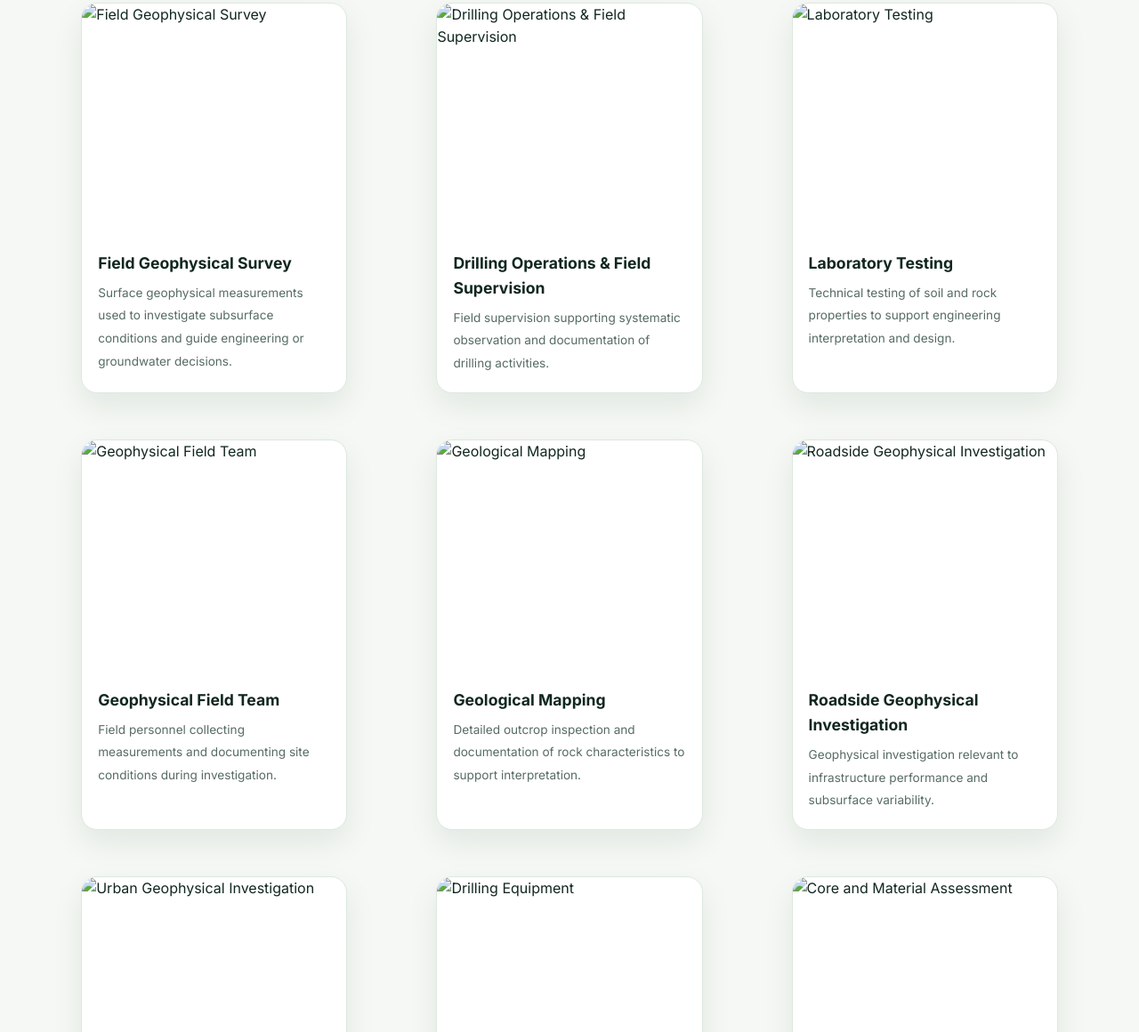
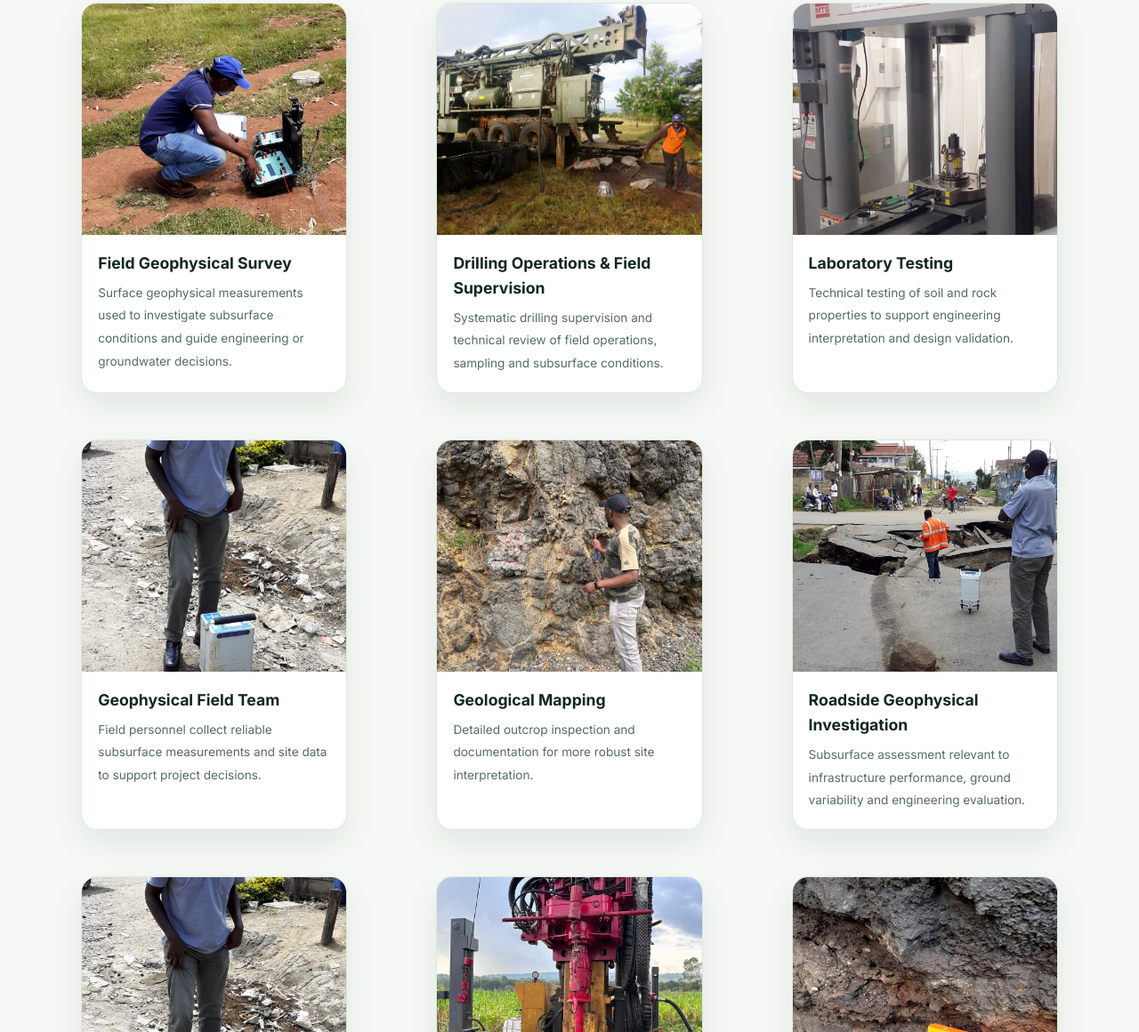
Before and after one commit to MwaiD-bot/geoscanengineering2, a plain HTML site: page gallery.html in a window 1280 px wide. Shown: the part 1640-2800 px from the top of the page at 89% size. Drawn offline with Linux system fonts and the light colour scheme.

Commit message:
Fix gallery slideshow and card image paths to existing repository photos

```diff
--- a/gallery.html
+++ b/gallery.html
@@ -36,7 +36,7 @@
       <section class="container">
         <div class="slideshow">
           <div class="slide-frame" id="slideFrame">
-            <img id="slideImage" src="images/terrain-survey.svg" alt="Field geophysical survey" />
+            <img id="slideImage" src="field-geophysical-survey.jpg" alt="Field geophysical survey" />
           </div>
           <div class="slide-caption">
             <h2 id="slideTitle">Field Geophysical Survey</h2>
@@ -58,27 +58,27 @@
         </div>
 
         <div class="gallery-grid">
-          <figure class="gallery-card"><img src="images/terrain-survey.svg" alt="Field Geophysical Survey" loading="lazy"><figcaption><strong>Field Geophysical Survey</strong><span>Surface geophysical measurements used to investigate subsurface conditions and guide engineering or groundwater decisions.</span></figcaption></figure>
-          <figure class="gallery-card"><img src="images/drilling-rig.svg" alt="Drilling Operations & Field Supervision" loading="lazy"><figcaption><strong>Drilling Operations & Field Supervision</strong><span>Field supervision supporting systematic observation and documentation of drilling activities.</span></figcaption></figure>
-          <figure class="gallery-card"><img src="images/lab-test.svg" alt="Laboratory Testing" loading="lazy"><figcaption><strong>Laboratory Testing</strong><span>Technical testing of soil and rock properties to support engineering interpretation and design.</span></figcaption></figure>
-          <figure class="gallery-card"><img src="images/field-team.svg" alt="Geophysical Field Team" loading="lazy"><figcaption><strong>Geophysical Field Team</strong><span>Field personnel collecting measurements and documenting site conditions during investigation.</span></figcaption></figure>
-          <figure class="gallery-card"><img src="images/geological-mapping.svg" alt="Geological Mapping" loading="lazy"><figcaption><strong>Geological Mapping</strong><span>Detailed outcrop inspection and documentation of rock characteristics to support interpretation.</span></figcaption></figure>
-          <figure class="gallery-card"><img src="images/road-investigation.svg" alt="Roadside Geophysical Investigation" loading="lazy"><figcaption><strong>Roadside Geophysical Investigation</strong><span>Geophysical investigation relevant to infrastructure performance and subsurface variability.</span></figcaption></figure>
-          <figure class="gallery-card"><img src="images/terrain-survey.svg" alt="Urban Geophysical Investigation" loading="lazy"><figcaption><strong>Urban Geophysical Investigation</strong><span>Non-invasive measurements in urban contexts to support subsurface characterization where access is constrained.</span></figcaption></figure>
-          <figure class="gallery-card"><img src="images/drilling-rig.svg" alt="Drilling Equipment" loading="lazy"><figcaption><strong>Drilling Equipment</strong><span>Close-up view of drilling operations showing machinery used for subsurface investigation.</span></figcaption></figure>
-          <figure class="gallery-card"><img src="images/rock-core.svg" alt="Core and Material Assessment" loading="lazy"><figcaption><strong>Core & Material Assessment</strong><span>Forward-looking review of recovered materials and field observations to guide engineering interpretation.</span></figcaption></figure>
+          <figure class="gallery-card"><img src="field-geophysical-survey.jpg" alt="Field Geophysical Survey" loading="lazy"><figcaption><strong>Field Geophysical Survey</strong><span>Surface geophysical measurements used to investigate subsurface conditions and guide engineering or groundwater decisions.</span></figcaption></figure>
+          <figure class="gallery-card"><img src="drilling-rig-site-operations.jpg" alt="Drilling Operations & Field Supervision" loading="lazy"><figcaption><strong>Drilling Operations & Field Supervision</strong><span>Systematic drilling supervision and technical review of field operations, sampling and subsurface conditions.</span></figcaption></figure>
+          <figure class="gallery-card"><img src="rock-testing-laboratory.jpg" alt="Laboratory Testing" loading="lazy"><figcaption><strong>Laboratory Testing</strong><span>Technical testing of soil and rock properties to support engineering interpretation and design validation.</span></figcaption></figure>
+          <figure class="gallery-card"><img src="urban-geophysical-investigation.jpg" alt="Geophysical Field Team" loading="lazy"><figcaption><strong>Geophysical Field Team</strong><span>Field personnel collect reliable subsurface measurements and site data to support project decisions.</span></figcaption></figure>
+          <figure class="gallery-card"><img src="outcrop-geological-mapping.jpg" alt="Geological Mapping" loading="lazy"><figcaption><strong>Geological Mapping</strong><span>Detailed outcrop inspection and documentation for more robust site interpretation.</span></figcaption></figure>
+          <figure class="gallery-card"><img src="roadside-geophysical-investigation.jpg" alt="Roadside Geophysical Investigation" loading="lazy"><figcaption><strong>Roadside Geophysical Investigation</strong><span>Subsurface assessment relevant to infrastructure performance, ground variability and engineering evaluation.</span></figcaption></figure>
+          <figure class="gallery-card"><img src="urban-geophysical-investigation.jpg" alt="Urban Geophysical Investigation" loading="lazy"><figcaption><strong>Urban Geophysical Investigation</strong><span>Site-based assessment of subsurface conditions in urban and infrastructure settings.</span></figcaption></figure>
+          <figure class="gallery-card"><img src="drilling-equipment-closeup.jpg" alt="Drilling Equipment" loading="lazy"><figcaption><strong>Drilling Equipment</strong><span>Close-up view of drilling operation hardware and field equipment used in site investigation.</span></figcaption></figure>
+          <figure class="gallery-card"><img src="rock-outcrop-assessment.jpg" alt="Core and Material Assessment" loading="lazy"><figcaption><strong>Core & Material Assessment</strong><span>Forward-looking review of geological material characteristics to inform interpretation and design.</span></figcaption></figure>
         </div>
       </section>
     </main>
 
     <script>
       const slides = [
-        { file: 'images/terrain-survey.svg', title: 'Field Geophysical Survey', text: 'Surface geophysical measurements used to investigate subsurface conditions and guide engineering or groundwater decisions.' },
-        { file: 'images/drilling-rig.svg', title: 'Drilling Operations & Field Supervision', text: 'Systematic drilling supervision and technical review of field operations, sampling and subsurface observations.' },
-        { file: 'images/lab-test.svg', title: 'Laboratory Testing', text: 'Technical testing of soil and rock properties to support engineering interpretation and design validation.' },
-        { file: 'images/field-team.svg', title: 'Geophysical Field Team', text: 'Personnel and equipment working together to collect reliable subsurface measurements and site data.' },
-        { file: 'images/geological-mapping.svg', title: 'Geological Mapping', text: 'Field inspection and documentation of geological features for more robust site interpretation.' },
-        { file: 'images/road-investigation.svg', title: 'Roadside Geophysical Investigation', text: 'Subsurface assessment relevant to infrastructure performance, ground variability and engineering decisions.' }
+        { file: 'field-geophysical-survey.jpg', title: 'Field Geophysical Survey', text: 'Surface geophysical measurements used to investigate subsurface conditions and guide engineering or groundwater decisions.' },
+        { file: 'drilling-rig-site-operations.jpg', title: 'Drilling Operations & Field Supervision', text: 'Systematic drilling supervision and technical review of field operations, sampling and subsurface conditions.' },
+        { file: 'rock-testing-laboratory.jpg', title: 'Laboratory Testing', text: 'Technical testing of soil and rock properties to support engineering interpretation and design validation.' },
+        { file: 'urban-geophysical-investigation.jpg', title: 'Geophysical Field Team', text: 'Personnel and equipment working together to collect reliable subsurface measurements and site data.' },
+        { file: 'outcrop-geological-mapping.jpg', title: 'Geological Mapping', text: 'Field inspection and documentation of geological features for more robust site interpretation.' },
+        { file: 'roadside-geophysical-investigation.jpg', title: 'Roadside Geophysical Investigation', text: 'Subsurface assessment relevant to infrastructure performance, ground variability and engineering decision-making.' }
       ];
 
       let i = 0, playing = true, timer;
```
